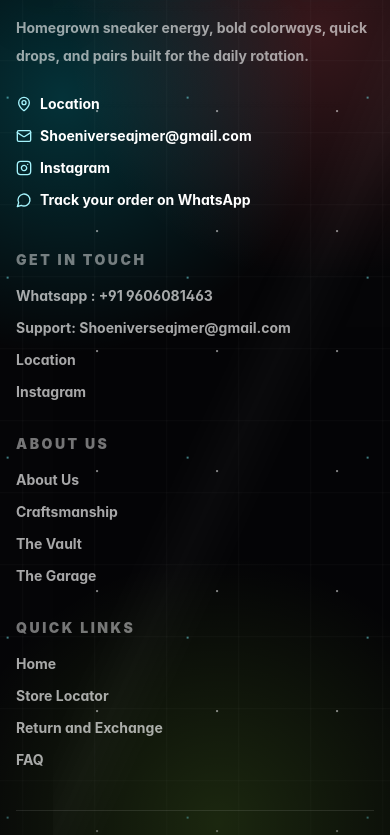
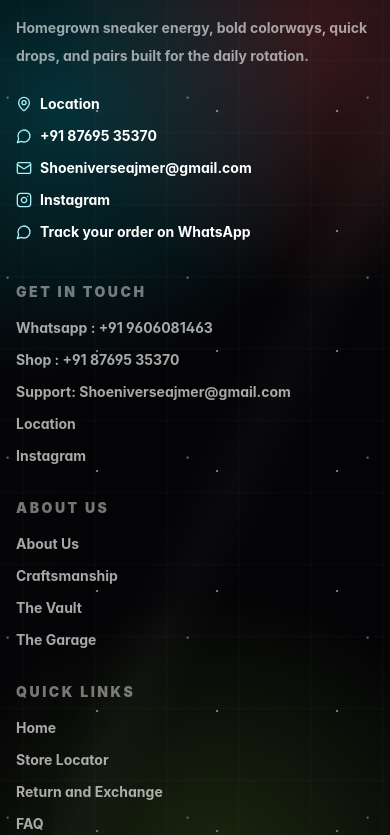
Before and after one commit to shoeniverseajmer/Website, a React (Vite) app: page / in a window 390 px wide. Shown: the part 8085-8920 px from the top of the page. Built offline with nearby package versions, Linux system fonts and the light colour scheme; no server answers.

Commit message:
phone no , location

```diff
--- a/src/components/layout/UserFooter.tsx
+++ b/src/components/layout/UserFooter.tsx
@@ -6,8 +6,9 @@
     title: 'GET IN TOUCH',
     links: [
       { label: 'Whatsapp : +91 9606081463', to: 'https://wa.me/919606081463' },
+      { label: 'Shop : +91 87695 35370', to: 'tel:+918769535370' },
       { label: 'Support: Shoeniverseajmer@gmail.com', to: 'mailto:Shoeniverseajmer@gmail.com' },
-      { label: 'Location', to: 'https://share.google/sBASapABqQlWChE2U' },
+      { label: 'Location', to: 'https://share.google/OOVcmFGjCleX7fN9A' },
       { label: 'Instagram', to: 'https://www.instagram.com/theuniverseof.shoes?igsh=MW9mczIxMXZ5NjFpNQ%3D%3D' }
     ]
   },
@@ -24,7 +25,7 @@
     title: 'QUICK LINKS',
     links: [
       { label: 'Home', to: '/' },
-      { label: 'Store Locator', to: 'https://share.google/sBASapABqQlWChE2U' },
+      { label: 'Store Locator', to: 'https://share.google/OOVcmFGjCleX7fN9A' },
       { label: 'Return and Exchange', to: '/orders' },
       { label: 'FAQ', to: '/shop' }
     ]
@@ -47,8 +48,11 @@
               Homegrown sneaker energy, bold colorways, quick drops, and pairs built for the daily rotation.
             </p>
             <div className="mt-6 grid gap-3 text-sm font-bold text-white/62">
-              <a href="https://share.google/sBASapABqQlWChE2U" target="_blank" rel="noreferrer" className="inline-flex items-center gap-2 transition hover:text-white">
+              <a href="https://share.google/OOVcmFGjCleX7fN9A" target="_blank" rel="noreferrer" className="inline-flex items-center gap-2 transition hover:text-white">
                 <MapPin className="h-4 w-4 text-cyan-200" /> Location
+              </a>
+              <a href="tel:+918769535370" className="inline-flex items-center gap-2 transition hover:text-white">
+                <MessageCircle className="h-4 w-4 text-cyan-200" /> +91 87695 35370
               </a>
               <a href="mailto:Shoeniverseajmer@gmail.com" className="inline-flex items-center gap-2 transition hover:text-white">
                 <Mail className="h-4 w-4 text-cyan-200" /> Shoeniverseajmer@gmail.com
```
